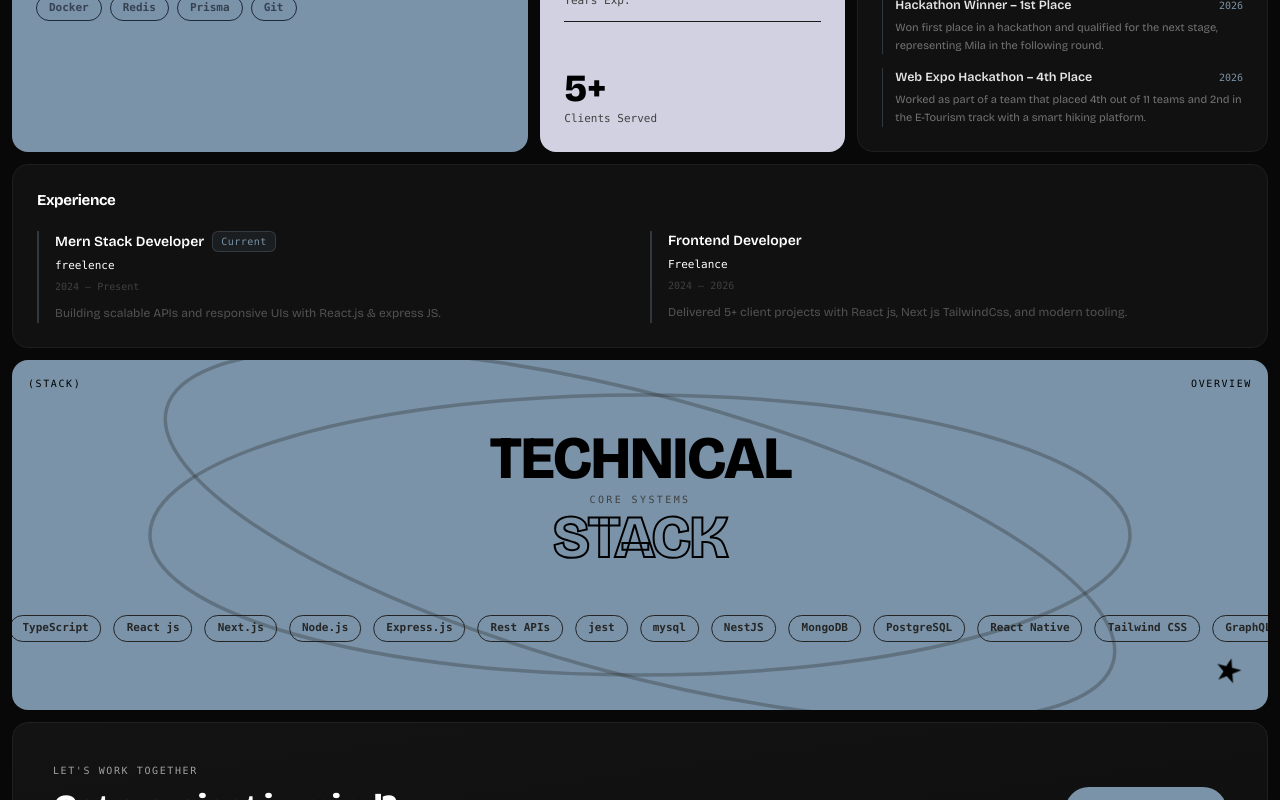
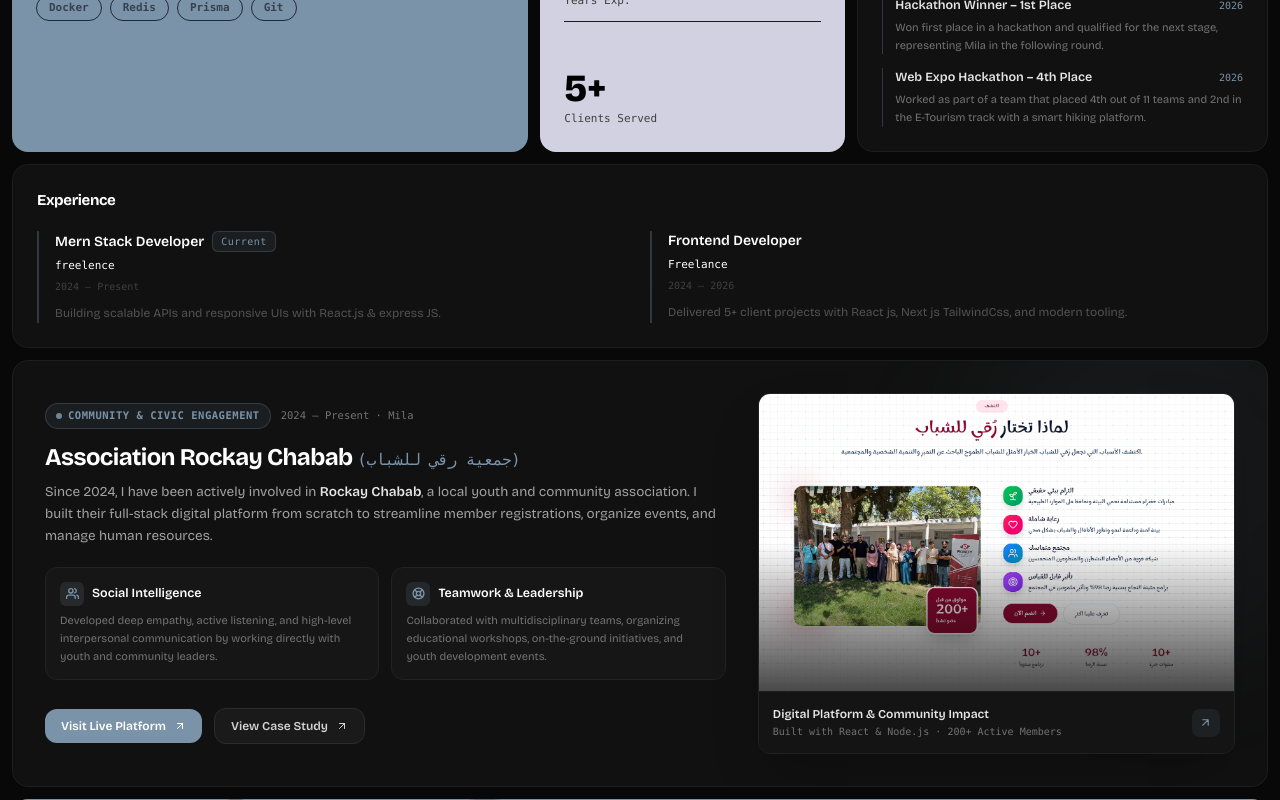
Before and after one commit to Noufel-sf/My_Portfolio, a React (Vite) app: page / in a window 1280 px wide. Shown: the part 2000-2800 px from the top of the page. Built offline with nearby package versions, Linux system fonts and the light colour scheme; a web font is replaced by a local one.

Commit message:
adding rockay section

```diff
--- a/src/pages/HomePage.jsx
+++ b/src/pages/HomePage.jsx
@@ -1169,6 +1169,129 @@ export default function HomePage() {
             </Card>
           </motion.div>
 
+          {/* COMMUNITY & ASSOCIATION ─ col-span-12 */}
+          <motion.div variants={up} className="col-span-1 sm:col-span-2 lg:col-span-12">
+            <Card className="p-6 sm:p-8 relative overflow-hidden group hover:border-[#7A93A8]/40 transition-all duration-300" id="community">
+              {/* Ambient Glow */}
+              <div className="absolute top-0 right-0 w-96 h-96 bg-[#7A93A8]/5 rounded-full blur-3xl pointer-events-none -mr-20 -mt-20" />
+
+              <div className="relative z-10 grid grid-cols-1 lg:grid-cols-12 gap-6 lg:gap-8 items-center">
+                {/* Left: Info and Growth */}
+                <div className="lg:col-span-7 flex flex-col justify-between">
+                  <div>
+                    {/* Header tags */}
+                    <div className="flex items-center gap-2.5 mb-3 flex-wrap">
+                      <span className="inline-flex items-center gap-1.5 px-2.5 py-1 rounded-full bg-[#7A93A8]/10 border border-[#7A93A8]/25 text-[#7A93A8] font-mono text-[10.5px] font-semibold tracking-wider uppercase">
+                        <span className="w-1.5 h-1.5 rounded-full bg-[#7A93A8] animate-pulse" />
+                        Community &amp; Civic Engagement
+                      </span>
+                      <span className="font-mono text-[10.5px] text-neutral-500">
+                        2024 – Present · Mila
+                      </span>
+                    </div>
+
+                    <h2 className="text-xl sm:text-2xl font-bold tracking-tight text-white mb-2">
+                      Association Rockay Chabab{" "}
+                      <span className="text-[#7A93A8] text-base font-normal font-mono block sm:inline">
+                        (جمعية رقي للشباب)
+                      </span>
+                    </h2>
+
+                    <p className="text-[13px] sm:text-[13.5px] text-neutral-400 leading-relaxed mb-5">
+                      Since 2024, I have been actively involved in <span className="text-neutral-200 font-semibold">Rockay Chabab</span>, a local youth and community association. I built their full-stack digital platform from scratch to streamline member registrations, organize events, and manage human resources.
+                    </p>
+
+                    {/* Growth Cards */}
+                    <div className="grid grid-cols-1 sm:grid-cols-2 gap-3 mb-6">
+                      <div className="p-3.5 rounded-xl bg-[#161616] border border-[#222] hover:border-[#7A93A8]/30 transition-colors">
+                        <div className="flex items-center gap-2 mb-1.5">
+                          <div className="w-6 h-6 rounded-md bg-[#7A93A8]/15 flex items-center justify-center text-[#7A93A8]">
+                            <svg width="13" height="13" viewBox="0 0 24 24" fill="none" stroke="currentColor" strokeWidth="2.5" strokeLinecap="round" strokeLinejoin="round">
+                              <path d="M17 21v-2a4 4 0 0 0-4-4H5a4 4 0 0 0-4 4v2"></path>
+                              <circle cx="9" cy="7" r="4"></circle>
+                              <path d="M23 21v-2a4 4 0 0 0-3-3.87"></path>
+                              <path d="M16 3.13a4 4 0 0 1 0 7.75"></path>
+                            </svg>
+                          </div>
+                          <h4 className="font-semibold text-[12.5px] text-white">Social Intelligence</h4>
+                        </div>
+                        <p className="text-[11px] text-neutral-500 leading-relaxed">
+                          Developed deep empathy, active listening, and high-level interpersonal communication by working directly with youth and community leaders.
+                        </p>
+                      </div>
+
+                      <div className="p-3.5 rounded-xl bg-[#161616] border border-[#222] hover:border-[#7A93A8]/30 transition-colors">
+                        <div className="flex items-center gap-2 mb-1.5">
+                          <div className="w-6 h-6 rounded-md bg-[#7A93A8]/15 flex items-center justify-center text-[#7A93A8]">
+                            <svg width="13" height="13" viewBox="0 0 24 24" fill="none" stroke="currentColor" strokeWidth="2.5" strokeLinecap="round" strokeLinejoin="round">
+                              <circle cx="12" cy="12" r="10"></circle>
+                              <path d="m4.93 4.93 4.24 4.24"></path>
+                              <path d="m14.83 9.17 4.24-4.24"></path>
+                              <path d="m14.83 14.83 4.24 4.24"></path>
+                              <path d="m9.17 14.83-4.24 4.24"></path>
+                              <circle cx="12" cy="12" r="4"></circle>
+                            </svg>
+                          </div>
+                          <h4 className="font-semibold text-[12.5px] text-white">Teamwork &amp; Leadership</h4>
+                        </div>
+                        <p className="text-[11px] text-neutral-500 leading-relaxed">
+                          Collaborated with multidisciplinary teams, organizing educational workshops, on-the-ground initiatives, and youth development events.
+                        </p>
+                      </div>
+                    </div>
+                  </div>
+
+                  {/* Links */}
+                  <div className="flex items-center gap-3 flex-wrap pt-1">
+                    <a
+                      href="https://rokaichabab.vercel.app/"
+                      target="_blank"
+                      rel="noopener noreferrer"
+                      className="inline-flex items-center gap-2 bg-[#7A93A8] hover:bg-[#7A93A8]/90 text-white font-semibold text-[12px] px-4 py-2 rounded-xl transition-all duration-200"
+                    >
+                      Visit Live Platform <ArrowSvg size={12} />
+                    </a>
+                    <Link
+                      to="/projectdetailspage/1"
+                      className="inline-flex items-center gap-2 bg-[#1a1a1a] hover:bg-[#222] text-neutral-300 hover:text-white border border-[#2c2c2c] font-semibold text-[12px] px-4 py-2 rounded-xl transition-all duration-200"
+                    >
+                      View Case Study <ArrowSvg size={12} />
+                    </Link>
+
+                  </div>
+                </div>
+
+                {/* Right: Preview Image */}
+                <div className="lg:col-span-5">
+                  <div className="relative rounded-xl overflow-hidden border border-[#222] group/img bg-[#0d0d0d] shadow-2xl">
+                    <div className="relative aspect-[16/10] overflow-hidden">
+                      <img
+                        src="/rockay2.PNG"
+                        alt="Rockay Chabab Association Activities and Team"
+                        className="w-full h-full object-cover transition-transform duration-500 group-hover/img:scale-105"
+                      />
+                      <div className="absolute inset-0 bg-gradient-to-t from-[#0d0d0d] via-transparent to-transparent opacity-75" />
+                    </div>
+
+                    <div className="p-3.5 bg-[#141414] border-t border-[#1e1e1e] flex items-center justify-between">
+                      <div>
+                        <p className="font-semibold text-xs text-neutral-200">
+                          Digital Platform &amp; Community Impact
+                        </p>
+                        <p className="font-mono text-[10px] text-neutral-500 mt-0.5">
+                          Built with React &amp; Node.js · 200+ Active Members
+                        </p>
+                      </div>
+                      <span className="w-7 h-7 rounded-lg bg-[#7A93A8]/10 text-[#7A93A8] flex items-center justify-center">
+                        <ArrowSvg size={13} />
+                      </span>
+                    </div>
+                  </div>
+                </div>
+              </div>
+            </Card>
+          </motion.div>
+
           {/* MARQUEE ─ full width */}
           <motion.div
             variants={up}
```
